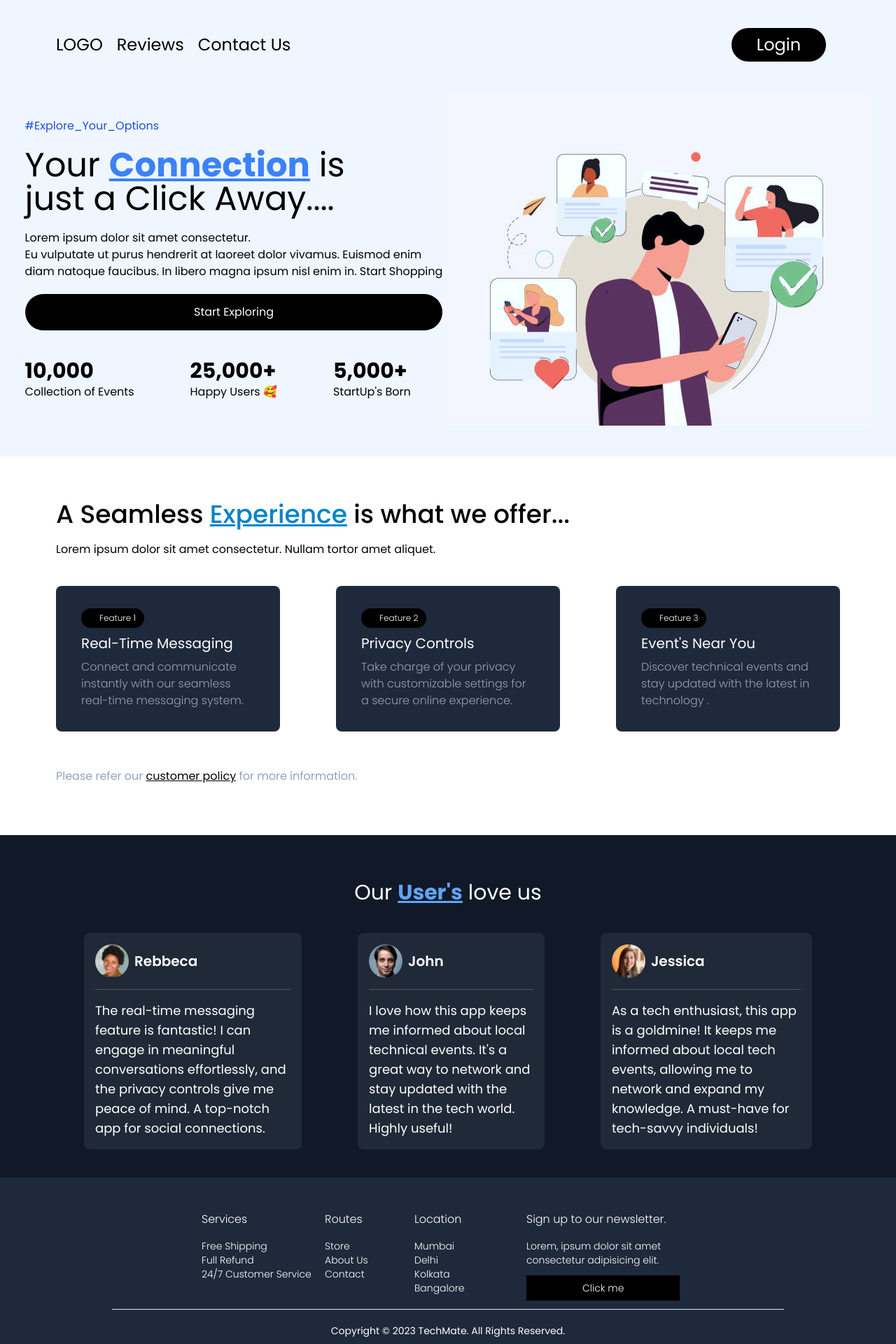
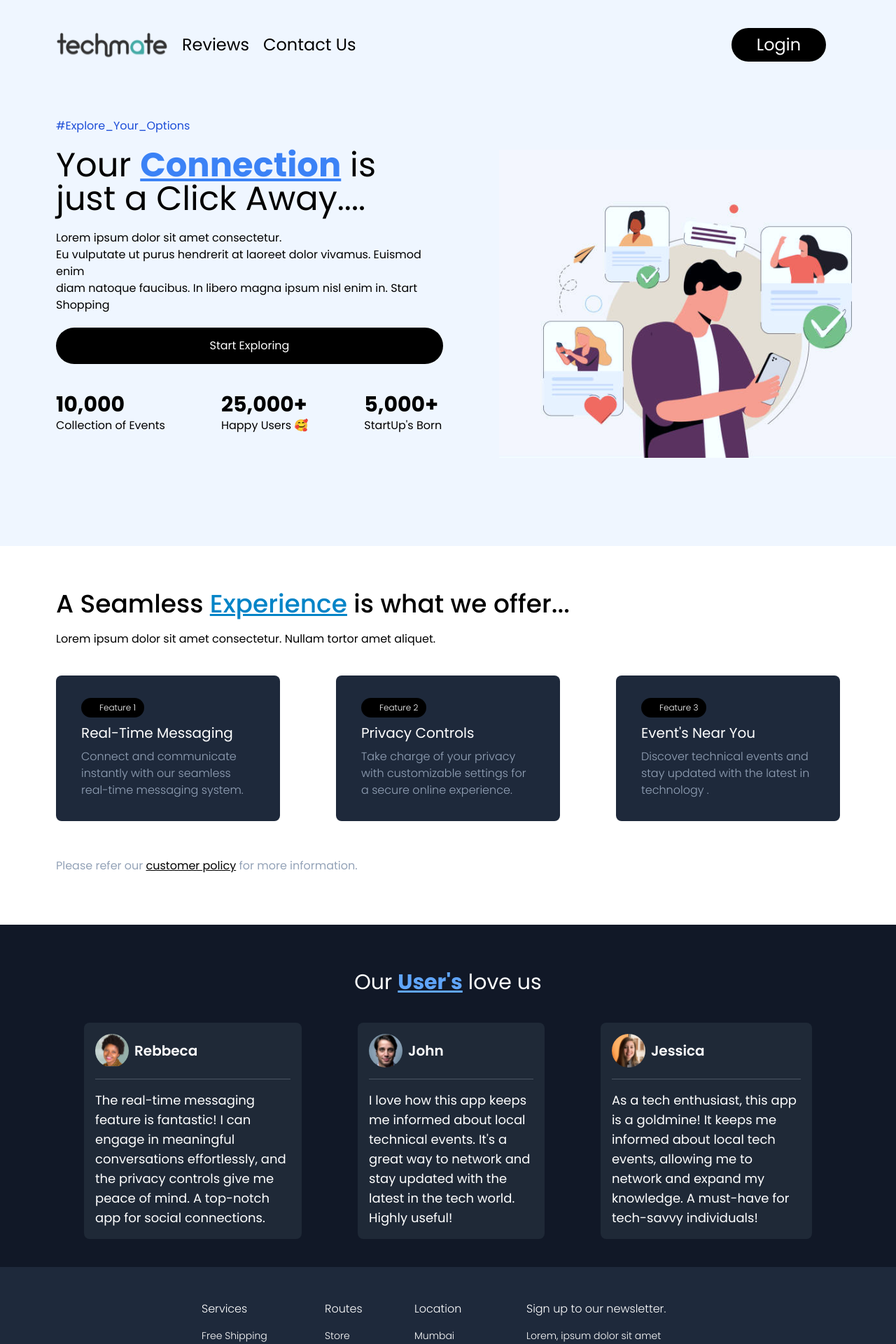
Before and after one commit to Ajitesh72/techmate, a React (Vite) app in the folder client/: page / in a window 1280 px wide. Shown: the top 1920 px of the page at 70% size. Built offline with nearby package versions, Linux system fonts and the light colour scheme.

Commit message:
home page made responsive

```diff
--- a/client/src/App.tsx
+++ b/client/src/App.tsx
@@ -1,13 +1,16 @@
 import { BrowserRouter as Router, Routes, Route } from "react-router-dom";
 import './App.css'
 import Home from "./pages/home";
+import SignUp from "./pages/signup";
 
 function App() {
   return (
     <Router>
       <Routes>
         <Route path="/" element={<Home/>}/>
-        <Route path="/ABOUT" element={<h1>ABOUT</h1>}/>
+        <Route path="/newsletter" element={<h1>NEWSLETTER COMING SOON</h1>}/>
+        <Route path="/login" element={<h1>LOGIN PAGE</h1>}/>
+        <Route path="/signUp" element={<SignUp/>}/>
       </Routes>
     </Router>
   )
--- a/client/src/components/Homenavbar.tsx
+++ /dev/null
@@ -1,22 +0,0 @@
-import { Outlet, useNavigate } from "react-router-dom";
-import { useState } from "react";
-
-export default function Navbar() {
-  const navigate = useNavigate();
-  const [bool, setBool] = useState<boolean>(false);
-  const [dbool, setDBool] = useState<boolean>(false);
-
-  return (
-    <div className=" text-2xl bg-blue-50"> {/* Add top margin to the parent div */}
-      <div className="ml-20 mr-20 bg-blue-50">
-        <div className="flex justify-start items-center">
-          <div className="mt-10">LOGO</div>
-          <div className="mt-10 ml-5 hover:underline cursor-pointer">Reviews</div>
-          <div className="mt-10 ml-5 hover:underline cursor-pointer">Contact Us</div>
-          <div className="flex-grow"></div> {/* Add an empty div to fill remaining space */}
-          <div className="mt-10 py-2 mx-5 text-white bg-black rounded-full md:block px-9 hover:bg-gray-700 cursor-pointer">Login</div>
-        </div>
-      </div>
-    </div>
-  );
-}
--- /dev/null
+++ b/client/src/components/navbarHome.tsx
@@ -0,0 +1,26 @@
+import { Outlet, useNavigate } from "react-router-dom";
+import { useState } from "react";
+import logo from "../assets/logo.svg";
+
+
+export default function Navbar() {
+  const navigate = useNavigate();
+  const [bool, setBool] = useState<boolean>(false);
+  const [dbool, setDBool] = useState<boolean>(false);
+
+  return (
+    <div className=" text-2xl bg-blue-50"> {/* Add top margin to the parent div */}
+      <div className="mx-5 bg-blue-50 sm:mx-20">
+        <div className="flex justify-start items-center">
+          <div className="mt-10 "><img className="min w-40" src={logo} alt=""></img></div>
+          <div className="hidden sm:block mt-10 ml-5 hover:underline cursor-pointer">Reviews</div>
+          <div className="hidden sm:block mt-10 ml-5 hover:underline cursor-pointer">Contact Us</div>
+          <div className="flex-grow"></div> {/* Add an empty div to fill remaining space */}
+          <div className="mt-10 py-2 mx-5 text-white bg-black rounded-full md:block px-9 hover:bg-gray-700 cursor-pointer" onClick={() => {
+                  navigate("/login");
+                }}>Login</div>
+        </div>
+      </div>
+    </div>
+  );
+}
--- a/client/src/pages/home.tsx
+++ b/client/src/pages/home.tsx
@@ -1,9 +1,7 @@
-import React from "react";
 import { useNavigate } from "react-router-dom";
-import Homenavbar from "../components/Homenavbar";
+import Homenavbar from "../components/navbarHome";
 import logo from "../assets/home-bgd.svg";
 import userReviews from "../utils/reviews";
-
 
 export default function Home() {
   const navigate = useNavigate();
@@ -11,19 +9,30 @@ export default function Home() {
     <div className="">
       <Homenavbar />
       <div className="flex justify-center items-center bg-blue-50">
-        <div className="mt-20 mb-20">
+        <div className="mt-20 mb-40 mx-5 sm:mx-20 lg:mb-40">
           <p className="text-blue-700 ">#Explore_Your_Options</p>
           <div className="text-5xl mt-5 mb-5 font">
-            Your <span className="font-bold underline text-blue-500">Connection</span> is<br/> just a Click Away....
+            Your{" "}
+            <span className="font-bold underline text-blue-500">
+              Connection
+            </span>{" "}
+            is
+            <br /> just a Click Away....
           </div>
           <div className="mb-5">
-          Lorem ipsum dolor sit amet consectetur.<br/> Eu vulputate ut purus hendrerit at laoreet dolor vivamus. Euismod enim<br/>diam natoque faucibus. In libero magna ipsum nisl enim in.
-Start Shopping
+            Lorem ipsum dolor sit amet consectetur.
+            <br /> Eu vulputate ut purus hendrerit at laoreet dolor vivamus.
+            Euismod enim
+            <br />
+            diam natoque faucibus. In libero magna ipsum nisl enim in. Start
+            Shopping
           </div>
-          <div className="py-3.5 text-center text-white bg-black rounded-full md:block px-9 mb-10 hover:bg-blue-600 cursor-pointer">
+          <div className="py-3.5 text-center text-white bg-black rounded-full md:block px-9 mb-10 hover:bg-blue-600 cursor-pointer" onClick={() => {
+                  navigate("/signUp");
+                }}>
             Start Exploring
           </div>
-          <div className="flex  gap-20">
+          <div className="gap-5 flex-wrap sm:gap-20 flex ">
             <div>
               <p className="font-bold text-3xl">10,000</p>
               <p>Collection of Events</p>
@@ -39,15 +48,21 @@ Start Shopping
           </div>
         </div>
         <div>
-          <img className="h-70 w-70 self-center" src={logo} alt="" />
+          {/* <img className="self-center h-70 lg:w-70 sm:hidden" src={logo} alt="" /> */}
+          <img
+            className="self-center hidden lg:block"
+            src={logo}
+            alt=""
+          />
         </div>
       </div>
       {/* section2 */}
-      <div className="flex justify-centerpy-0 sm:py-8">
+      <div className="flex justify-centerpy-0 mx-5 sm:py-8 sm:mx-20">
         <div className="max-w-5.5xl mx-4 mb-10 my-7 sm:mx-auto">
           <h1 className="mb-4 text-3xl font-medium leading-snug sm:text-4xl sm:leading-tight ">
-            A Seamless <span className="underline text-sky-600">Experience</span>{" "}
-            is what we offer...
+            A Seamless{" "}
+            <span className="underline text-sky-600">Experience</span> is what
+            we offer...
           </h1>
           <p>
             Lorem ipsum dolor sit amet consectetur. Nullam tortor amet aliquet.
@@ -64,7 +79,8 @@ Start Shopping
               {/* <TruckSVG /> */}
               <h2 className="my-2 text-xl">Real-Time Messaging</h2>
               <p className="font-light text-slate-400">
-              Connect and communicate instantly with our seamless real-time messaging system.
+                Connect and communicate instantly with our seamless real-time
+                messaging system.
               </p>
             </div>
             <div className="py-8 mb-4 text-white rounded-lg bg-slate-800 sm:w-80 px-9">
@@ -77,7 +93,8 @@ Start Shopping
               {/* <RefundSVG /> */}
               <h2 className="my-2 text-xl">Privacy Controls</h2>
               <p className="font-light text-slate-400">
-              Take charge of your privacy with customizable settings for a secure online experience.
+                Take charge of your privacy with customizable settings for a
+                secure online experience.
               </p>
             </div>
             <div className="py-8 mb-4 text-white rounded-lg bg-slate-800 sm:w-80 px-9">
@@ -90,7 +107,8 @@ Start Shopping
               {/* <LockSVG /> */}
               <h2 className="my-2 text-xl">Event's Near You</h2>
               <p className="font-light text-slate-400">
-              Discover technical events and stay updated with the latest in technology .
+                Discover technical events and stay updated with the latest in
+                technology .
               </p>
             </div>
           </div>
@@ -105,13 +123,23 @@ Start Shopping
       </div>
       {/* sction 3 */}
       <div className="  bg-gray-900 text-white ">
-        <br/>
-        <p  className="text-center text-3xl mt-10">Our <span className="font-bold text-blue-400 underline">User's</span> love us</p>
-        <div className="sm:flex justify-center items-center flex-wrap lg:flex-nowrap bg-gray-900 text-white mx-20 ">
+        <br />
+        <p className="text-center text-3xl mt-10">
+          Our <span className="font-bold text-blue-400 underline">User's</span>{" "}
+          love us
+        </p>
+        <div className="sm:flex justify-center items-center flex-wrap lg:flex-nowrap bg-gray-900 text-white mx-5 sm:mx-20 ">
           {userReviews.slice(0, 3).map((review) => (
-    <div key={review.id} className="bg-gray-800 p-4 rounded-lg my-10 mx-10">
+            <div
+              key={review.id}
+              className="bg-gray-800 p-4 rounded-lg my-10 mx-10"
+            >
               <div className="flex items-center mb-4">
-        <img src={review.pic} alt="review_pic" className="rounded-full h-12 w-12" />
+                <img
+                  src={review.pic}
+                  alt="review_pic"
+                  className="rounded-full h-12 w-12"
+                />
                 <h3 className="text-xl font-semibold ml-2">{review.name}</h3>
               </div>
               <hr className="border-gray-600 my-4" />
@@ -120,9 +148,8 @@ Start Shopping
           ))}
         </div>
         {/* Footer */}
-<div className="py-8 sm:py-10 bg-slate-800">
-        <div className="flex flex-col-reverse sm:flex-row justify-center max-w-5.5xl mx-4 sm:mx-auto ">
-
+        <div className="py-8 sm:py-10 bg-slate-800 ">
+          <div className="flex flex-col-reverse mx-5 sm:flex-row justify-center max-w-5.5xl  ">
             {/* Services */}
             <div className="mt-2 mb-3 text-sm font-light w-44 text-primary-400">
               <h1 className="mb-4 text-base text-white">Services</h1>
@@ -159,9 +186,9 @@ Start Shopping
               /> */}
               </div>
               <button
-              className="px-20 py-2 text-white bg-black"
+                className="px-20 py-2 text-white bg-black hover:bg-blue-600"
                 onClick={() => {
-                navigate("/login");
+                  navigate("/newsletter");
                 }}
               >
                 Click me{" "}
@@ -178,7 +205,6 @@ Start Shopping
           </div>
         </div>
       </div>
-
     </div>
   );
 }
--- /dev/null
+++ b/client/src/pages/signup.tsx
@@ -0,0 +1,25 @@
+// import { useNavigate } from "react-router-dom";
+import logo from "../assets/logo.svg";
+
+export default function SignUp() {
+  return (
+    <div className="">
+      <div className="flex justify-center h-screen bg-blue-50  text-center">
+        <div className="my-20 mx-5">
+          <div>
+            <img className="mx-auto" src={logo} alt=""/>
+            </div>
+          <div className="my-10">back btn  loader</div>
+          <div >
+            <h1 className="font-bold text-xl">Hey There!So,what do you like to be called?</h1>
+            <input className="mt-7 mb-2 px-4 rounded-full sm:h-10 w-auto sm:w-96" placeholder="Your name"/>
+            <p className="text-xs text-gray-700">This is how you would appear on TechMate</p>
+          </div>
+          <div className="mt-10 h-10 py-2 text-white bg-black rounded-full hover:bg-blue-600 cursor-pointer">
+            Continue
+          </div>
+        </div>
+      </div>
+    </div>
+  );
+}
```
Also changed, not shown: client/src/assets/logo.svg (added). Lines whose indentation alone changed are shown as unchanged.
